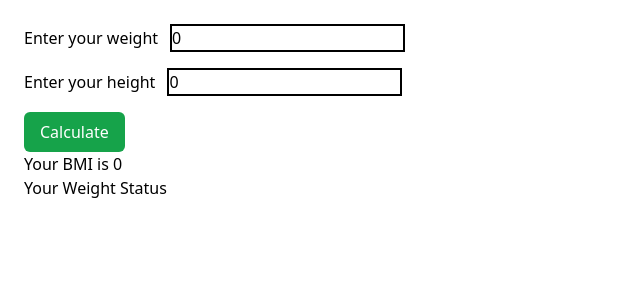
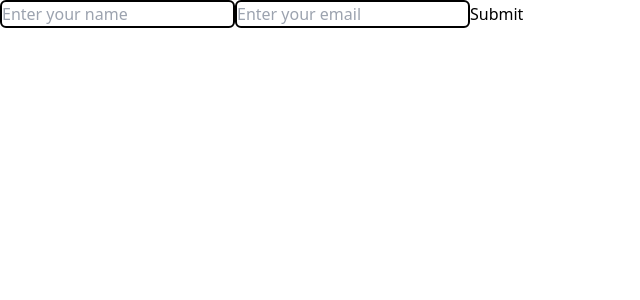
Before and after one commit to diduladishan/React_Project_Practice, a React (Vite) app: page / in a window 1280 px wide. Shown: the top 300 px of the page, without its empty margins (0-640 px from the left). Built offline with nearby package versions, Linux system fonts and the light colour scheme.

Commit message:
simple validation form with react hook form

```diff
--- a/package.json
+++ b/package.json
@@ -11,7 +11,8 @@
   },
   "dependencies": {
     "react": "^19.0.0",
-    "react-dom": "^19.0.0"
+    "react-dom": "^19.0.0",
+    "react-hook-form": "^7.54.2"
   },
   "devDependencies": {
     "@eslint/js": "^9.21.0",
--- a/src/App.jsx
+++ b/src/App.jsx
@@ -5,6 +5,7 @@ import GroceryListApp from "./pages/GroceryListApp";
 import RandomQuoteGenerator from "./pages/RandomQuoteGenerator";
 import ReactCalculator from "./pages/ReactCalculator";
 import SimpleCounterApp from "./pages/SimpleCounterApp";
+import SimpleFormValidation from "./pages/SimpleFormValidation";
 import TemperatureConverter from "./pages/TemperatureConverter";
 import ToDoList from "./pages/ToDoList";
 
@@ -18,7 +19,8 @@ function App() {
       {/* <TemperatureConverter /> */}
       {/* <ReactCalculator /> */}
       {/* <GroceryListApp /> */}
-      <BMICalculator />
+      {/* <BMICalculator /> */}
+      <SimpleFormValidation />
     </>
   );
 }
--- /dev/null
+++ b/src/pages/SimpleFormValidation.jsx
@@ -0,0 +1,41 @@
+import { useForm } from "react-hook-form";
+
+const SimpleFormValidation = () => {
+  const {
+    register,
+    handleSubmit,
+    formState: { errors },
+  } = useForm();
+
+  const onsubmit = (data) => {
+    alert(
+      `Form Submitted successfully! Name: ${data.name} and Email ${data.email}`
+    );
+  };
+
+  return (
+    <div>
+      <form onSubmit={handleSubmit(onsubmit)}>
+        <input
+          {...register("name", { required: "name is required" })}
+          className="border-2 border-black rounded-md mb-2"
+          placeholder="Enter your name"
+        />
+
+        {errors.name && <p>{errors.name.message}</p>}
+
+        <input
+          {...register("email", { required: "email is required" })}
+          className="border-2 border-black rounded-md mb-2"
+          placeholder="Enter your email"
+        />
+
+        {errors.email && <p>{errors.email.message}</p>}
+
+        <button type="submit">Submit</button>
+      </form>
+    </div>
+  );
+};
+
+export default SimpleFormValidation;
```
Also changed, not shown: 1 other file (tests, documents, lock files or other folders).
